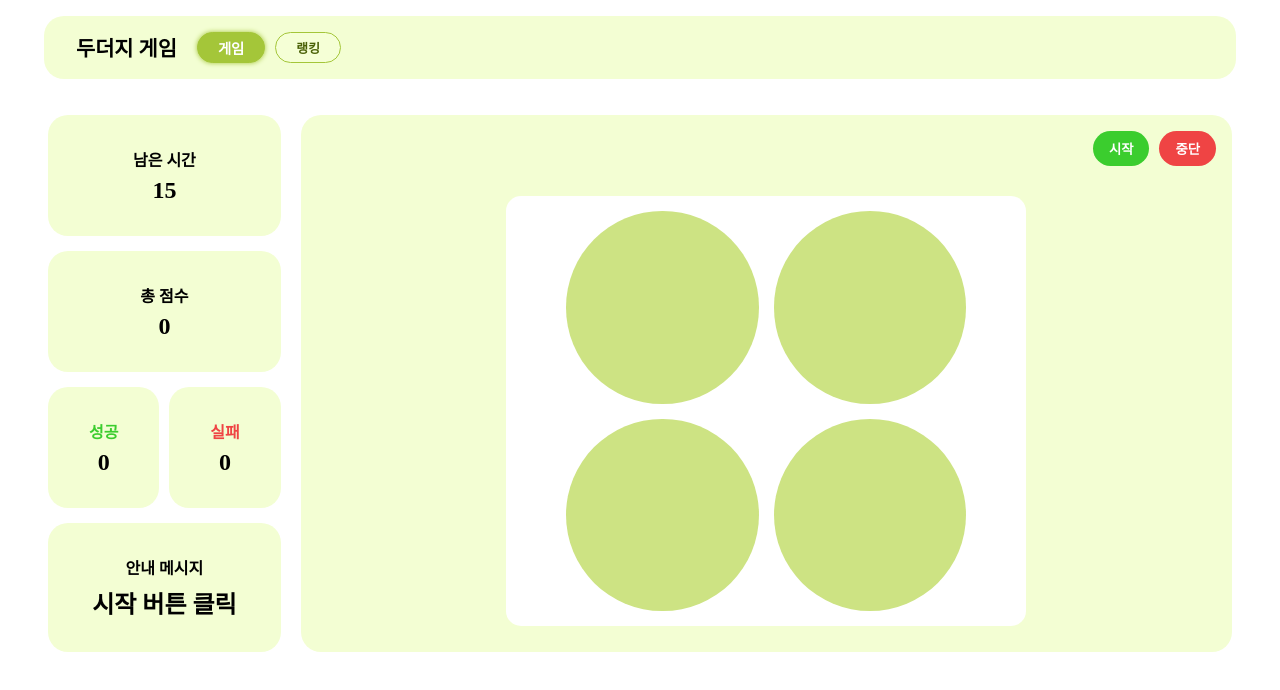
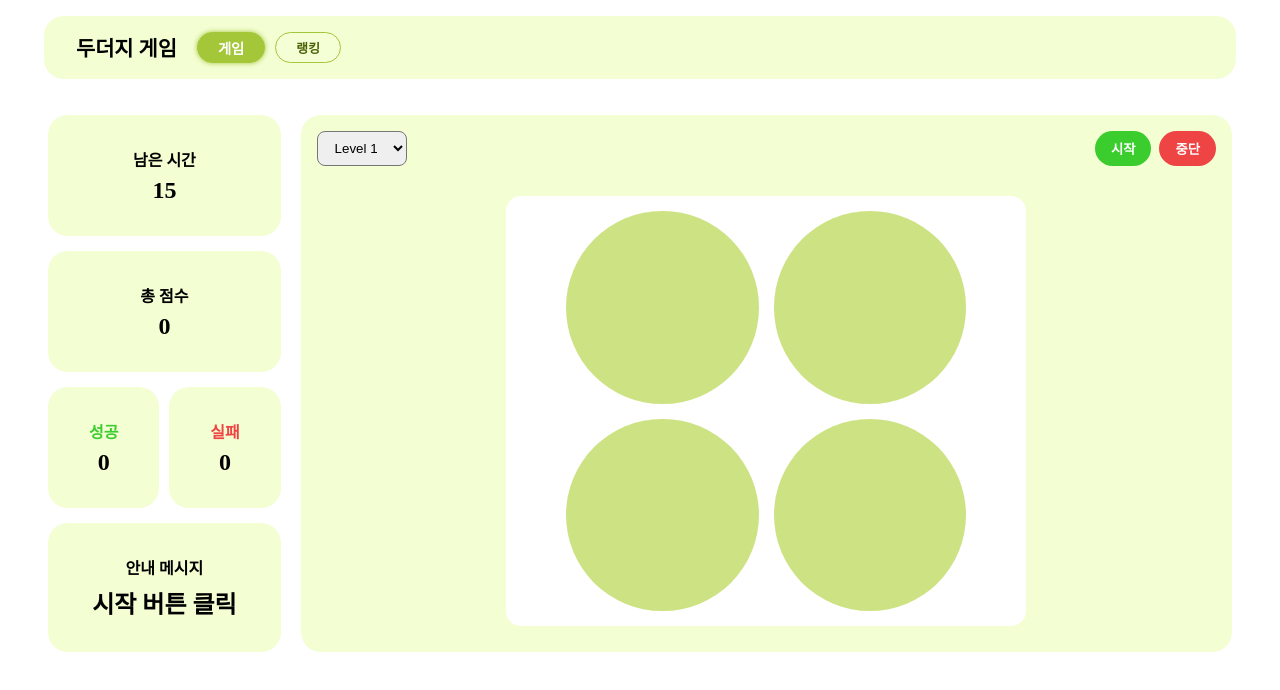
Before and after one commit to 38-lets-sopt-web/HyojeongKang, a React (Vite) app in the folder Week3/Homework/my-app/: page / in a window 1280 px wide. Shown: the top 690 px of the page. Built offline with nearby package versions, Linux system fonts and the light colour scheme.

Commit message:
feat: 두더지 게임 Level 구현

```diff
--- a/Week3/Homework/my-app/src/features/game/GamePage.jsx
+++ b/Week3/Homework/my-app/src/features/game/GamePage.jsx
@@ -2,39 +2,45 @@ import { useState, useEffect, useRef } from 'react';
 import * as S from './Game.styles.js';
 import GameSidebar from './components/GameSidebar/GameSidebar.jsx';
 import GameBoard from './components/GameBoard/GameBoard.jsx';
+import { LEVEL_CONFIG } from './constants/levelConfig.js';
+
+// moles 초기화 시 count 기준으로 생성
+const createMoles = (count) => Array.from({ length: count }, () => ({ type: 'hidden', isVisible: false }));
 
 export default function GamePage() {
 
-    const [moles, setMoles] = useState([
-        { type: 'hidden', isVisible: false },
-        { type: 'hidden', isVisible: false },
-        { type: 'hidden', isVisible: false },
-        { type: 'hidden', isVisible: false }
-    ]);
+    const [moles, setMoles] = useState(() => createMoles(LEVEL_CONFIG[1].count));
     const [score, setScore] = useState(0);
     const [successCount, setSuccessCount] = useState(0);
     const [failCount, setFailCount] = useState(0);
     const [message, setMessage] = useState('시작 버튼 클릭');
     const [isPlaying, setIsPlaying] = useState(false);
-    const [timeLeft, setTimeLeft] = useState(15);
+    const [timeLeft, setTimeLeft] = useState(LEVEL_CONFIG[1].time);
     const moleTimers = useRef([]);  // 두더지 자동숨김 타이머 목록(cleanup)
+    const [level, setLevel] = useState(1);
+
+
+    const handleLevelChange = (newLevel) => {
+        if (isPlaying) return;        // 이미 진행 중이면 무시
+
+        setLevel(newLevel);
+        setMoles(createMoles(LEVEL_CONFIG[newLevel].count));
+        setTimeLeft(LEVEL_CONFIG[newLevel].time);
+    };
 
     // 게임 시작
     const handleStart = () => {
         if (isPlaying) return;        // 이미 진행 중이면 무시
 
+        const { count, time } = LEVEL_CONFIG[level];
+
         // 상태 초기화
-        setTimeLeft(15);
+        setTimeLeft(time);
         setScore(0);
         setSuccessCount(0);
         setFailCount(0);
         setMessage('플러시를 잡아라');
-        setMoles([
-            { type: 'hidden', isVisible: false },
-            { type: 'hidden', isVisible: false },
-            { type: 'hidden', isVisible: false },
-            { type: 'hidden', isVisible: false },
-        ]);
+        setMoles(createMoles(count));
 
         setIsPlaying(true);
     };
@@ -51,7 +57,9 @@ export default function GamePage() {
     // 랜덤 두더지 등장 함수
     const showRandomMoleRef = useRef(null);
     showRandomMoleRef.current = () => {
-        const index = Math.floor(Math.random() * 4);
+
+        const { count } = LEVEL_CONFIG[level];
+        const index = Math.floor(Math.random() * count);
         const type = Math.random() < 0.7 ? 'success' : 'fail';
 
         setMoles(prev => {
@@ -151,7 +159,7 @@ export default function GamePage() {
             setMessage('게임 종료');
 
             // 결과 랭킹 저장
-            const newRecord = { score, date: new Date().toLocaleString("ko-KR", { timeZone: "UTC" }) };
+            const newRecord = { level, score, date: new Date().toLocaleString("ko-KR", { timeZone: "UTC" }) };
             const prev = JSON.parse(localStorage.getItem('ranking') || '[]');
             const updated = [...prev, newRecord].sort((a, b) => b.score - a.score);
 
@@ -171,7 +179,10 @@ export default function GamePage() {
                 failCount={failCount}
                 message={message}
             />
-            <GameBoard moles={moles}
+            <GameBoard
+                moles={moles}
+                level={level}
+                onLevelChange={handleLevelChange}
                 onMoleClick={handleMoleClick}
                 onStart={handleStart}
                 onStop={handleStop}
--- a/Week3/Homework/my-app/src/features/game/components/GameBoard/GameBoard.jsx
+++ b/Week3/Homework/my-app/src/features/game/components/GameBoard/GameBoard.jsx
@@ -2,20 +2,28 @@ import * as S from './GameBoard.styles';
 import successImg from '../../../../assets/success.png';
 import failImg from '../../../../assets/fail.png';
 import foundImg from '../../../../assets/found.png';
+import { LEVEL_CONFIG } from '../../constants/levelConfig';
 
-export default function GameBoard({ moles, onMoleClick, onStart, onStop }) {
+export default function GameBoard({ moles, level, onLevelChange, onMoleClick, onStart, onStop }) {
     return (
         <>
             {/* 오른쪽 게임 섹션 */}
             <S.GameContent>
                 <S.ControlBar>
-                    <S.StartButton onClick={onStart}>시작</S.StartButton>
-                    <S.StopButton onClick={onStop}>중단</S.StopButton>
+                    <S.SelectLv value={level} onChange={(e) => onLevelChange(Number(e.target.value))} >
+                        <option value={1}>Level 1</option>
+                        <option value={2}>Level 2</option>
+                        <option value={3}>Level 3</option>
+                    </S.SelectLv>
+                    <S.BtnGroup>
+                        <S.StartButton onClick={onStart}>시작</S.StartButton>
+                        <S.StopButton onClick={onStop}>중단</S.StopButton>
+                    </S.BtnGroup>
                 </S.ControlBar>
 
                 <S.MoleWrapper>
                     <S.MoleGridBox>
-                        <S.MoleGrid>
+                        <S.MoleGrid cols={LEVEL_CONFIG[level].cols}>
                             {moles.map((mole, index) => (
                                 <S.MoleCell key={index} onClick={() => onMoleClick(index)}>
                                     {mole.isVisible && (
--- a/Week3/Homework/my-app/src/features/game/components/GameBoard/GameBoard.styles.js
+++ b/Week3/Homework/my-app/src/features/game/components/GameBoard/GameBoard.styles.js
@@ -22,9 +22,19 @@ export const MoleWrapper = styled.div`
 // 컨트롤 버튼 바
 export const ControlBar = styled.div`
   display: flex;
-  justify-content: end;
+  justify-content: space-between;
   gap: 10px;
   margin: 1rem 1rem 0 1rem;
+`;
+
+export const SelectLv = styled.select`
+  padding: 0 0.8rem;
+  border-radius: 0.5rem;
+`;
+
+export const BtnGroup = styled.div`
+  display: flex;
+  gap: 0.5rem;
 `;
 
 // 버튼 공통 스타일
@@ -54,10 +64,10 @@ export const MoleGridBox = styled.div`
   padding: 15px 60px;
 `;
 
-// 2x2 두더지 판
+// 두더지 판
 export const MoleGrid = styled.div`
   display: grid;
-  grid-template-columns: repeat(2, 1fr);
+  grid-template-columns: repeat(${props => props.cols}, 1fr);
   gap: 15px;
   width: 400px;
   height: 400px;
--- /dev/null
+++ b/Week3/Homework/my-app/src/features/game/constants/levelConfig.js
@@ -0,0 +1,5 @@
+export const LEVEL_CONFIG = {
+    1: { cols: 2, count: 4, time: 15 },
+    2: { cols: 3, count: 9, time: 20 },
+    3: { cols: 4, count: 16, time: 30 },
+};
--- a/Week3/Homework/my-app/src/features/ranking/RankingPage.jsx
+++ b/Week3/Homework/my-app/src/features/ranking/RankingPage.jsx
@@ -28,6 +28,7 @@ export default function GamePage() {
                 <thead>
                     <tr>
                         <S.Th>순위</S.Th>
+                        <S.Th>레벨</S.Th>
                         <S.Th>점수</S.Th>
                         <S.Th>기록 시각</S.Th>
                     </tr>
@@ -41,6 +42,7 @@ export default function GamePage() {
                         rankings.map((record, index) => (
                             <tr key={index}>
                                 <S.Td>{index + 1}</S.Td>
+                                <S.Td>Level {record.level}</S.Td>
                                 <S.Td>{record.score}점</S.Td>
                                 <S.Td>{record.date}</S.Td>
                             </tr>
```
